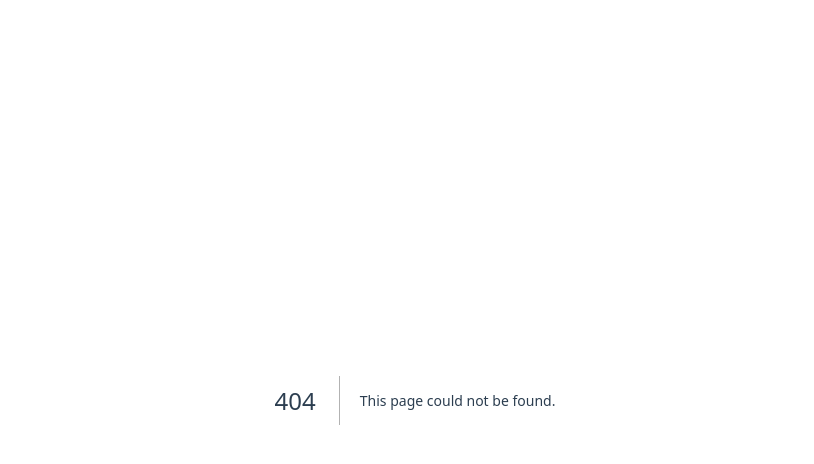
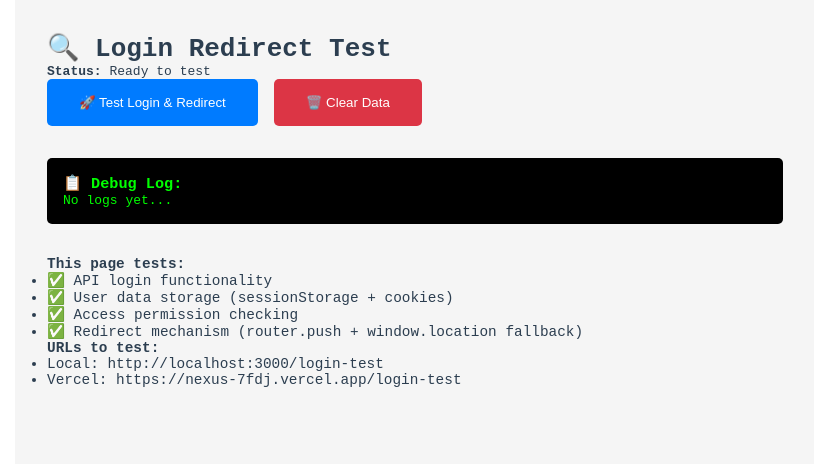
Before and after one commit to JHRsoftware/nexus, a Next.js app: page /login-test in a window 1280 px wide. Before the commit this address had no page. Shown: the top 464 px of the page, without its empty margins (225-1039 px from the left). Built offline with nearby package versions, Linux system fonts and the light colour scheme.

Commit message:
Fix login redirect issue - add cookie support for middleware, enhanced redirect logic, and debugging tools

```diff
--- a/middleware.ts
+++ b/middleware.ts
@@ -22,7 +22,7 @@ const protectedRoutes = {
 };
 
 // Public routes that don't require authentication
-const publicRoutes = ['/login', '/test-login', '/health', '/api/auth/login', '/api/auth/logout', '/api/health-simple', '/api/debug', '/api/test-db'];
+const publicRoutes = ['/login', '/test-login', '/login-test', '/health', '/api/auth/login', '/api/auth/logout', '/api/health-simple', '/api/debug', '/api/test-db', '/api/login-debug'];
 
 export function middleware(request: NextRequest) {
   const { pathname } = request.nextUrl;
--- /dev/null
+++ b/src/app/api/login-debug/route.ts
@@ -0,0 +1,44 @@
+import { NextResponse } from 'next/server';
+
+export async function GET() {
+  try {
+    return NextResponse.json({
+      status: 'success',
+      message: 'Login debug endpoint working',
+      environment: process.env.NODE_ENV,
+      timestamp: new Date().toISOString(),
+      userAgent: 'server-side'
+    });
+  } catch (error) {
+    return NextResponse.json({
+      status: 'error',
+      message: 'Login debug failed',
+      error: error instanceof Error ? error.message : 'Unknown error'
+    }, { status: 500 });
+  }
+}
+
+export async function POST(request: Request) {
+  try {
+    const body = await request.json();
+
+    return NextResponse.json({
+      status: 'debug',
+      message: 'Login attempt captured',
+      receivedData: {
+        hasUsername: !!body.username,
+        hasPassword: !!body.password,
+        usernameLength: body.username?.length || 0
+      },
+      environment: process.env.NODE_ENV,
+      databaseAvailable: !!process.env.DATABASE_URL,
+      timestamp: new Date().toISOString()
+    });
+  } catch (error) {
+    return NextResponse.json({
+      status: 'error',
+      message: 'Login debug POST failed',
+      error: error instanceof Error ? error.message : 'Unknown error'
+    }, { status: 500 });
+  }
+}
--- /dev/null
+++ b/src/app/login-test/page.tsx
@@ -0,0 +1,162 @@
+'use client';
+
+import { useRouter } from 'next/navigation';
+import { useState } from 'react';
+
+export default function LoginTest() {
+  const router = useRouter();
+  const [status, setStatus] = useState('Ready to test');
+  const [logs, setLogs] = useState<string[]>([]);
+
+  const addLog = (message: string) => {
+    const timestamp = new Date().toLocaleTimeString();
+    const logEntry = `[${timestamp}] ${message}`;
+    setLogs(prev => [...prev, logEntry]);
+    console.log(logEntry);
+  };
+
+  const testLogin = async () => {
+    try {
+      setStatus('Testing login...');
+      addLog('Starting login test');
+
+      // Test the login API
+      const response = await fetch('/api/auth/login', {
+        method: 'POST',
+        headers: { 'Content-Type': 'application/json' },
+        body: JSON.stringify({ username: 'username', password: 'password' })
+      });
+
+      const result = await response.json();
+      addLog(`API Response: ${JSON.stringify(result)}`);
+
+      if (result.success) {
+        // Store user data
+        const userData = { ...result.user, loginTime: new Date().toISOString() };
+        sessionStorage.setItem('currentUser', JSON.stringify(userData));
+
+        // Set cookie
+        document.cookie = `currentUser=${encodeURIComponent(JSON.stringify(userData))}; path=/`;
+
+        addLog('User data stored in sessionStorage and cookie');
+        addLog(`User has access to: ${result.user.accessPages.join(', ')}`);
+
+        if (result.user.accessPages.includes('home')) {
+          setStatus('Login successful! Attempting redirect...');
+          addLog('User has home access, attempting redirect');
+
+          // Try redirect
+          setTimeout(() => {
+            addLog('Using router.push to redirect to /');
+            router.push('/');
+          }, 500);
+
+          // Fallback
+          setTimeout(() => {
+            if (window.location.pathname.includes('test')) {
+              addLog('Router redirect failed, using window.location');
+              window.location.href = '/';
+            }
+          }, 2000);
+        } else {
+          setStatus('Login successful but no home access');
+          addLog('User does not have home page access');
+        }
+      } else {
+        setStatus('Login failed');
+        addLog(`Login failed: ${result.error}`);
+      }
+    } catch (error) {
+      setStatus('Error during login test');
+      addLog(`Error: ${error instanceof Error ? error.message : 'Unknown error'}`);
+    }
+  };
+
+  const clearData = () => {
+    sessionStorage.clear();
+    localStorage.clear();
+    document.cookie = 'currentUser=; expires=Thu, 01 Jan 1970 00:00:00 UTC; path=/;';
+    setLogs([]);
+    setStatus('Data cleared');
+    addLog('All user data cleared');
+  };
+
+  return (
+    <div style={{
+      padding: '2rem',
+      maxWidth: '800px',
+      margin: '0 auto',
+      fontFamily: 'monospace',
+      backgroundColor: '#f5f5f5',
+      minHeight: '100vh'
+    }}>
+      <h1>🔍 Login Redirect Test</h1>
+      <p><strong>Status:</strong> {status}</p>
+
+      <div style={{ marginBottom: '2rem' }}>
+        <button
+          onClick={testLogin}
+          style={{
+            padding: '1rem 2rem',
+            marginRight: '1rem',
+            backgroundColor: '#007bff',
+            color: 'white',
+            border: 'none',
+            borderRadius: '5px',
+            cursor: 'pointer'
+          }}
+        >
+          🚀 Test Login & Redirect
+        </button>
+
+        <button
+          onClick={clearData}
+          style={{
+            padding: '1rem 2rem',
+            backgroundColor: '#dc3545',
+            color: 'white',
+            border: 'none',
+            borderRadius: '5px',
+            cursor: 'pointer'
+          }}
+        >
+          🗑️ Clear Data
+        </button>
+      </div>
+
+      <div style={{
+        background: '#000',
+        color: '#00ff00',
+        padding: '1rem',
+        borderRadius: '5px',
+        maxHeight: '400px',
+        overflowY: 'auto'
+      }}>
+        <h3>📋 Debug Log:</h3>
+        {logs.length === 0 ? (
+          <p>No logs yet...</p>
+        ) : (
+          logs.map((log, index) => (
+            <div key={index} style={{ marginBottom: '0.5rem' }}>{log}</div>
+          ))
+        )}
+      </div>
+
+      <div style={{ marginTop: '2rem', fontSize: '0.9rem' }}>
+        <p><strong>This page tests:</strong></p>
+        <ul>
+          <li>✅ API login functionality</li>
+          <li>✅ User data storage (sessionStorage + cookies)</li>
+          <li>✅ Access permission checking</li>
+          <li>✅ Redirect mechanism (router.push + window.location fallback)</li>
+        </ul>
+
+        <p><strong>URLs to test:</strong></p>
+        <ul>
+          <li>Local: <code>http://localhost:3000/login-test</code></li>
+          <li>Vercel: <code>https://nexus-7fdj.vercel.app/login-test</code></li>
+        </ul>
+      </div>
+    </div>
+  );
+}
```
Also changed, not shown: src/app/login/page.tsx (+36 -6 lines).
